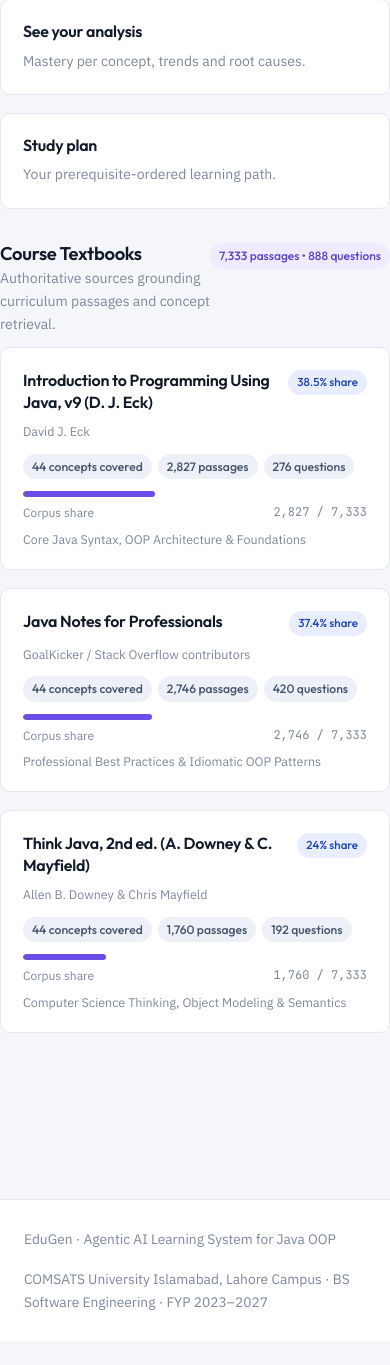
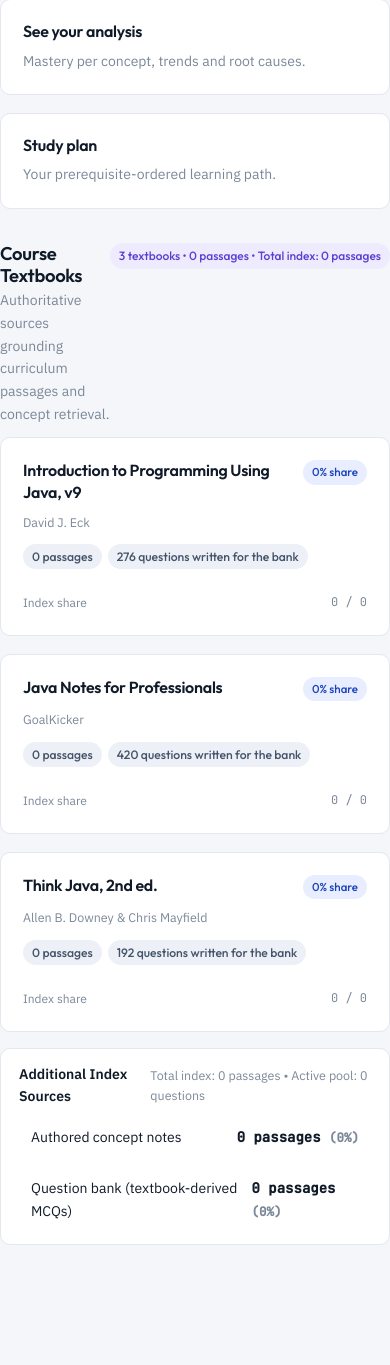
Before and after one commit to haseebcs6687/FYP2, a Flask app: page /dashboard in a window 390 px wide. Shown: the part 2257-3622 px from the top of the page. Before the commit the page ends 3567 px from the top, so only its background shows below. Run offline with Flask 3, Linux system fonts and the light colour scheme; the visitor is signed in with stand-in values (Sample User, id 1); data comes from the database, SQL or seed files in the repository; data that the repository does not hold is empty.

Commit message:
P6: compute corpus sources from real RAG index, remove fake data fallbacks, add mobile checks and docs

```diff
--- a/routes/api.py
+++ b/routes/api.py
@@ -1048,48 +1048,126 @@ def api_rag_status():
 
 @bp.get("/corpus/sources")
 def api_corpus_sources():
-    """Return grounding textbook sources for dashboard showcase and evaluator inspection."""
-    sources = [
+    """Return grounding textbook sources computed from the RAG retriever status and question bank CSV."""
+    import csv
+    from pathlib import Path
+
+    try:
+        retriever_status = agents()["retriever"].status()
+    except Exception:
+        retriever_status = {}
+
+    raw_sources = retriever_status.get("sources", {}) or {}
+    ready = bool(retriever_status.get("ready", False))
+    total_passages = int(retriever_status.get("chunk_count", 0) or 0)
+
+    # Read question bank by PDF CSV if available
+    csv_path = Path(current_app.root_path) / "docs" / "report_assets" / "question_bank_by_pdf.csv"
+    bank_questions_map = {}
+    if csv_path.exists():
+        try:
+            with open(csv_path, "r", encoding="utf-8") as f:
+                reader = csv.DictReader(f)
+                for row in reader:
+                    bank_questions_map[row["pdf_key"]] = int(row["raw_questions"])
+        except Exception:
+            pass
+
+    # Static registry for metadata
+    sources_md = Path(current_app.root_path) / "rag" / "corpus" / "books" / "SOURCES.md"
+    goalkicker_author = "GoalKicker"
+    if sources_md.exists():
+        try:
+            txt = sources_md.read_text(encoding="utf-8")
+            if "Stack Overflow" in txt:
+                goalkicker_author = "GoalKicker / Stack Overflow contributors"
+        except Exception:
+            pass
+
+    BOOK_METADATA_REGISTRY = {
+        "javanotes9": {
+            "title": "Introduction to Programming Using Java, v9",
+            "author": "David J. Eck",
+            "role": "Textbook",
+        },
+        "JavaNotesForProfessionals": {
+            "title": "Java Notes for Professionals",
+            "author": goalkicker_author,
+            "role": "Textbook",
+        },
+        "thinkjava2": {
+            "title": "Think Java, 2nd ed.",
+            "author": "Allen B. Downey & Chris Mayfield",
+            "role": "Textbook",
+        },
+    }
+
+    # Discover books from raw_sources (handling known and unknown keys)
+    book_keys = list(BOOK_METADATA_REGISTRY.keys())
+    for k in raw_sources.keys():
+        if k.endswith(".pdf"):
+            clean_k = k[:-4]
+            if clean_k not in book_keys:
+                book_keys.append(clean_k)
+
+    books = []
+    for key in book_keys:
+        meta = BOOK_METADATA_REGISTRY.get(key)
+        if meta:
+            title = meta["title"]
+            author = meta["author"]
+        else:
+            title = key.replace("-", " ").replace("_", " ").title()
+            author = ""
+
+        passages = raw_sources.get(f"{key}.pdf", raw_sources.get(key, 0))
+        share = round((passages / total_passages * 100), 1) if total_passages > 0 else 0.0
+        q_count = bank_questions_map.get(key)
+        books.append({
+            "key": key,
+            "title": title,
+            "author": author,
+            "passages": passages,
+            "share_pct": share,
+            "bank_questions": q_count,
+        })
+
+    notes_passages = sum(v for k, v in raw_sources.items() if k.endswith(".md"))
+    qbank_passages = sum(v for k, v in raw_sources.items() if not k.endswith(".md") and not k.endswith(".pdf"))
+
+    other_sources = [
         {
-            "id": "javanotes",
-            "title": "Introduction to Programming Using Java, v9 (D. J. Eck)",
-            "author": "David J. Eck",
-            "passages": 2827,
-            "total_passages": 7333,
-            "share_pct": 38.5,
-            "concepts_covered": 44,
-            "raw_questions": 276,
-            "focus": "Core Java Syntax, OOP Architecture & Foundations",
+            "label": "Authored concept notes",
+            "passages": notes_passages,
+            "share_pct": round((notes_passages / total_passages * 100), 1) if total_passages > 0 else 0.0,
         },
         {
-            "id": "gonotes",
-            "title": "Java Notes for Professionals",
-            "author": "GoalKicker / Stack Overflow contributors",
-            "passages": 2746,
-            "total_passages": 7333,
-            "share_pct": 37.4,
-            "concepts_covered": 44,
-            "raw_questions": 420,
-            "focus": "Professional Best Practices & Idiomatic OOP Patterns",
-        },
-        {
-            "id": "thinkjava",
-            "title": "Think Java, 2nd ed. (A. Downey & C. Mayfield)",
-            "author": "Allen B. Downey & Chris Mayfield",
-            "passages": 1760,
-            "total_passages": 7333,
-            "share_pct": 24.0,
-            "concepts_covered": 44,
-            "raw_questions": 192,
-            "focus": "Computer Science Thinking, Object Modeling & Semantics",
+            "label": "Question bank (textbook-derived MCQs)",
+            "passages": qbank_passages,
+            "share_pct": round((qbank_passages / total_passages * 100), 1) if total_passages > 0 else 0.0,
         },
     ]
+
+    has_q = any(b["bank_questions"] is not None for b in books)
+    bank_questions_total = sum(b["bank_questions"] for b in books if b["bank_questions"] is not None) if has_q else None
+
+    try:
+        conn = get_db()
+        row = conn.execute("SELECT COUNT(*) as cnt FROM questions WHERE pool_status = 'active'").fetchone()
+        active_pool_questions = row["cnt"] if row else 0
+        conn.close()
+    except Exception:
+        active_pool_questions = 0
+
     return jsonify({
-        "total_passages": 7333,
-        "total_concepts": 44,
-        "raw_bank_questions": 888,
-        "active_pool_questions": 703,
-        "sources": sources,
+        "books": books,
+        "other_sources": other_sources,
+        "total_passages": total_passages,
+        "total_concepts": len(CONCEPTS),
+        "bank_questions_total": bank_questions_total,
+        "active_pool_questions": active_pool_questions,
+        "ready": ready,
+        "sources": books,
     })
 
 
--- a/templates/dashboard.html
+++ b/templates/dashboard.html
@@ -82,13 +82,14 @@
       <h2 style="font-size:1.15rem;margin:0 0 2px 0">Course Textbooks</h2>
       <p class="muted small" style="margin:0">Authoritative sources grounding curriculum passages and concept retrieval.</p>
     </div>
-    <span class="badge badge-agent" style="font-size:0.75rem">7,333 passages &bull; 888 questions</span>
+    <span class="badge badge-agent" id="textbooks-summary-badge" style="font-size:0.75rem"></span>
   </div>
-  <div class="grid grid-3" id="textbooks-slot" style="margin-bottom:34px">
+  <div class="grid grid-3" id="textbooks-slot" style="margin-bottom:16px">
     <div class="card"><div class="skeleton" style="height:120px"></div></div>
     <div class="card"><div class="skeleton" style="height:120px"></div></div>
     <div class="card"><div class="skeleton" style="height:120px"></div></div>
   </div>
+  <div id="other-sources-slot" style="margin-bottom:34px"></div>
 
 </div>
 {% endblock %}
@@ -303,11 +304,28 @@ function renderConceptDistribution(r) {
   slot.innerHTML = barHtml + legendHtml;
 }
 
-function renderTextbooks(sources) {
+function renderTextbooks(s) {
   const slot = EG.$('#textbooks-slot');
-  if (!slot || !sources || !sources.length) return;
+  const badge = EG.$('#textbooks-summary-badge');
+  const otherSlot = EG.$('#other-sources-slot');
+  if (!slot) return;
 
-  slot.innerHTML = sources.map(src => {
+  if (!s || !s.books || !s.books.length) {
+    slot.innerHTML = '<div class="card" style="grid-column:1/-1"><p class="muted small" style="margin:0">Source list unavailable.</p></div>';
+    if (otherSlot) otherSlot.innerHTML = '';
+    return;
+  }
+
+  const totalPassages = s.total_passages || 0;
+  const bookPassagesSum = s.books.reduce((acc, b) => acc + (b.passages || 0), 0);
+  if (badge) {
+    badge.textContent = '3 textbooks \u2022 ' + bookPassagesSum.toLocaleString() + ' passages \u2022 Total index: ' + totalPassages.toLocaleString() + ' passages';
+  }
+
+  slot.innerHTML = s.books.map(src => {
+    const qBadge = (typeof src.bank_questions === 'number')
+      ? '<span class="badge">' + src.bank_questions + ' questions written for the bank</span>'
+      : '';
     return '<div class="card" style="display:flex;flex-direction:column;justify-content:space-between">' +
       '<div>' +
         '<div style="display:flex;justify-content:space-between;align-items:flex-start;gap:8px;margin-bottom:8px">' +
@@ -316,9 +334,8 @@ function renderTextbooks(sources) {
         '</div>' +
         '<p class="muted tiny" style="margin:0 0 12px 0">' + EG.esc(src.author) + '</p>' +
         '<div class="row" style="flex-wrap:wrap;gap:6px;margin-bottom:12px">' +
-          '<span class="badge">' + src.concepts_covered + ' concepts covered</span>' +
           '<span class="badge">' + src.passages.toLocaleString() + ' passages</span>' +
-          '<span class="badge">' + src.raw_questions + ' questions</span>' +
+          qBadge +
         '</div>' +
       '</div>' +
       '<div>' +
@@ -326,13 +343,29 @@ function renderTextbooks(sources) {
           '<div style="width:' + src.share_pct + '%;height:100%;background:var(--agent);border-radius:3px"></div>' +
         '</div>' +
         '<div style="display:flex;justify-content:space-between;font-size:0.75rem;color:var(--ink-3)">' +
-          '<span>Corpus share</span>' +
-          '<span class="mono">' + src.passages.toLocaleString() + ' / 7,333</span>' +
+          '<span>Index share</span>' +
+          '<span class="mono">' + src.passages.toLocaleString() + ' / ' + totalPassages.toLocaleString() + '</span>' +
         '</div>' +
-        '<p class="muted tiny" style="margin:8px 0 0 0;line-height:1.3">' + EG.esc(src.focus) + '</p>' +
       '</div>' +
     '</div>';
   }).join('');
+
+  if (otherSlot && s.other_sources && s.other_sources.length) {
+    otherSlot.innerHTML = '<div class="card" style="padding:14px 18px">' +
+      '<div style="display:flex;justify-content:space-between;align-items:center;margin-bottom:10px">' +
+        '<strong class="small">Additional Index Sources</strong>' +
+        '<span class="muted tiny">Total index: ' + totalPassages.toLocaleString() + ' passages \u2022 Active pool: ' + s.active_pool_questions + ' questions</span>' +
+      '</div>' +
+      '<div style="display:grid;grid-template-columns:repeat(auto-fit, minmax(260px, 1fr));gap:12px">' +
+        s.other_sources.map(os =>
+          '<div style="display:flex;justify-content:space-between;align-items:center;background:var(--bg-2);padding:8px 12px;border-radius:var(--radius-sm)">' +
+            '<span class="small">' + EG.esc(os.label) + '</span>' +
+            '<span class="mono small" style="font-weight:600">' + os.passages.toLocaleString() + ' passages <span class="muted tiny">(' + os.share_pct + '%)</span></span>' +
+          '</div>'
+        ).join('') +
+      '</div>' +
+    '</div>';
+  }
 }
 
 async function loadDashboardData() {
@@ -358,8 +391,10 @@ async function loadDashboardData() {
         '<p class="muted small" style="margin:0">Take one quiz and your numbers will appear here.</p></div>';
     }
 
-    if (s && s.sources) {
-      renderTextbooks(s.sources);
+    if (s && s.books) {
+      renderTextbooks(s);
+    } else {
+      renderTextbooks(null);
     }
   } catch (e) {
     EG.$('#stats').innerHTML = '<div class="card" style="grid-column:1/-1">' +
```
Also changed, not shown: docs/DEMO.md (+1 -1 lines), docs/UI_CHARTS.md (added, +62 -0 lines), scripts/test_browser.py (+54 -2 lines), scripts/test_ui.py (+61 -10 lines), templates/library.html (+52 -21 lines), 9 other files.
